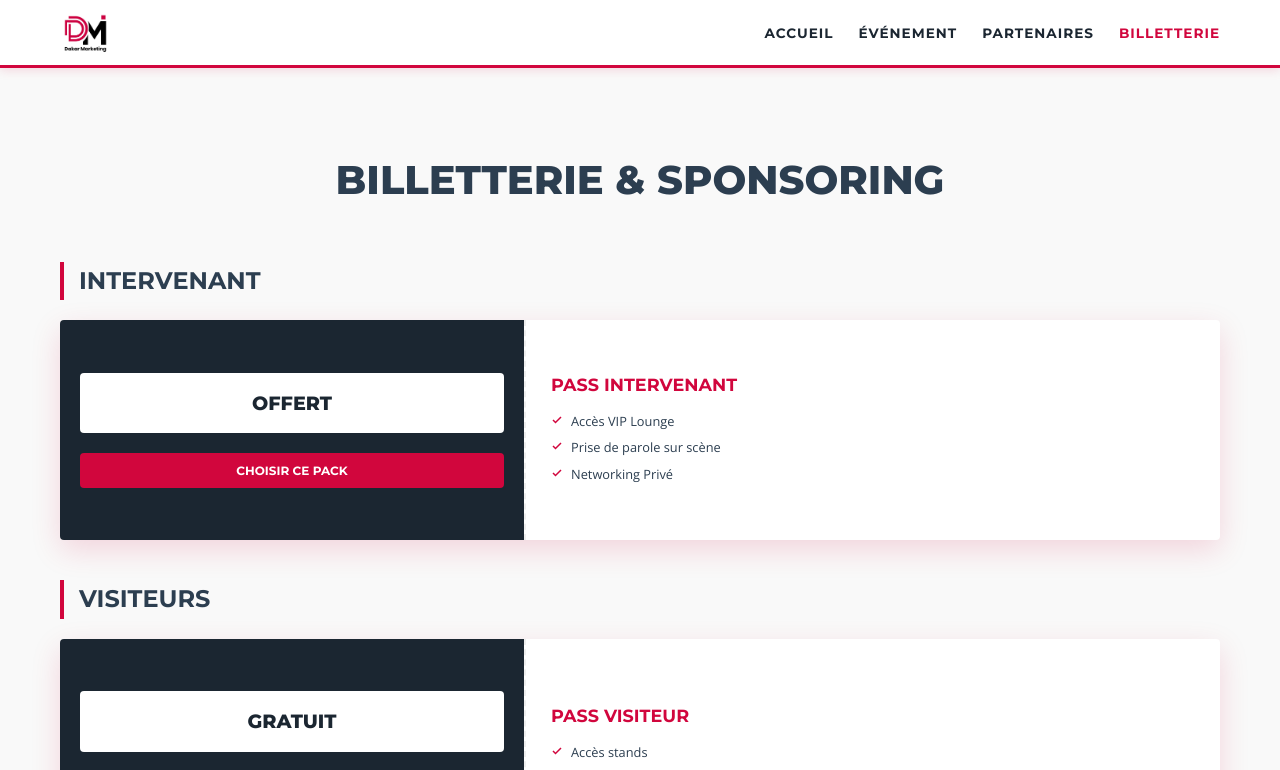
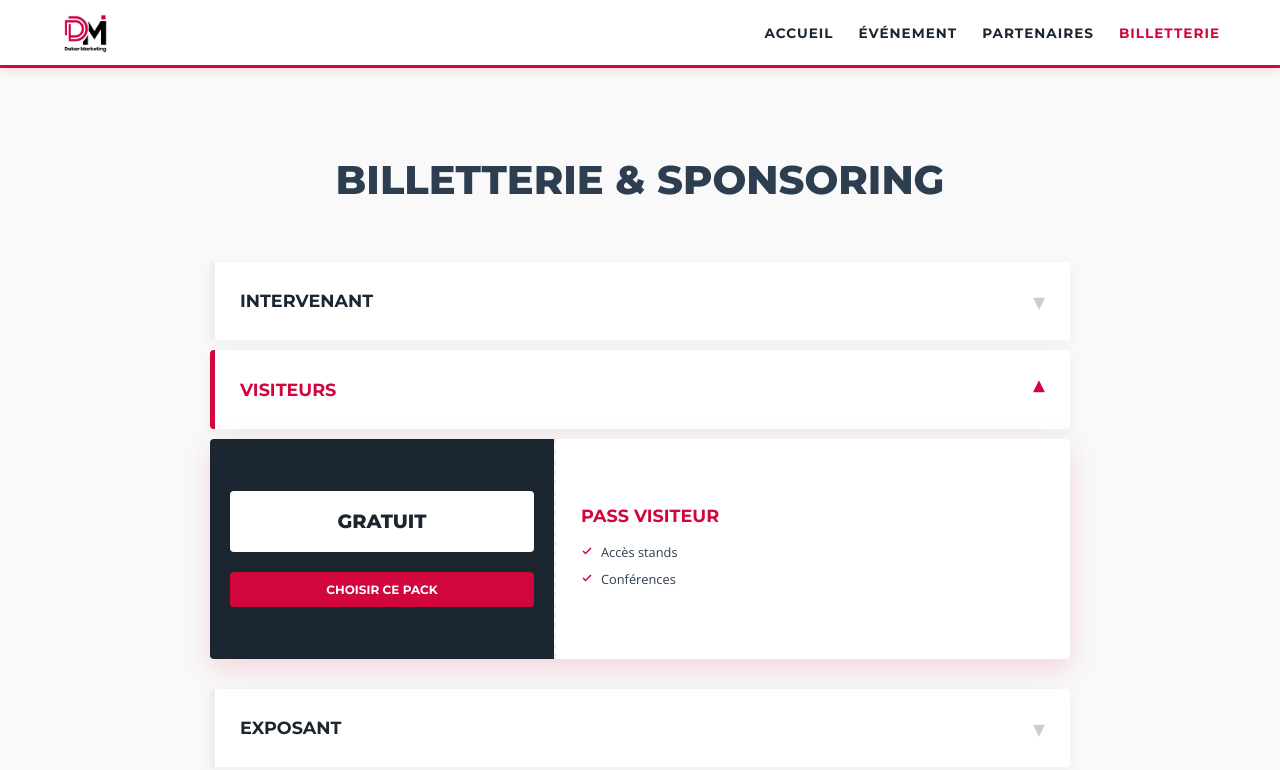
Before and after one commit to RootGardian/Bem, a React (Vite) app: page /tickets in a window 1280 px wide. Shown: the top 770 px of the page. Built offline with nearby package versions, Linux system fonts and the light colour scheme.

Commit message:
commit test

```diff
--- a/src/App.jsx
+++ b/src/App.jsx
@@ -1,6 +1,7 @@
 import React from 'react';
 import { BrowserRouter as Router, Routes, Route } from 'react-router-dom';
 import Header from './components/Header';
+import ScrollToTop from './components/ScrollToTop';
 import Footer from './components/Footer';
 import Home from './pages/Home';
 import Tickets from './pages/Tickets';
@@ -10,6 +11,7 @@ import './App.css';
 function App() {
   return (
     <Router>
+      <ScrollToTop />
       <div className="app">
         <Header />
         <Routes>
--- /dev/null
+++ b/src/components/ScrollToTop.jsx
@@ -0,0 +1,14 @@
+import { useEffect } from "react";
+import { useLocation } from "react-router-dom";
+
+const ScrollToTop = () => {
+  const { pathname } = useLocation();
+
+  useEffect(() => {
+    window.scrollTo(0, 0);
+  }, [pathname]);
+
+  return null;
+};
+
+export default ScrollToTop;
--- a/src/index.css
+++ b/src/index.css
@@ -388,4 +388,7 @@ section {
     flex: none !important;
     width: 100% !important;
   }
+}@keyframes fadeIn {
+  from { opacity: 0; transform: translateY(-10px); }
+  to { opacity: 1; transform: translateY(0); }
 }
--- a/src/pages/Tickets.jsx
+++ b/src/pages/Tickets.jsx
@@ -1,8 +1,13 @@
-import React from 'react';
+import React, { useState } from 'react';
 import { useNavigate } from 'react-router-dom';
 
 const Tickets = () => {
   const navigate = useNavigate();
+  const [activeSection, setActiveSection] = useState('visiteur');
+
+  const toggleSection = (id) => {
+    setActiveSection(activeSection === id ? null : id);
+  };
 
   const TicketCard = ({ price, title, features, badge, color = 'var(--bem-blue-night)' }) => (
     <div className="ticket-card">
@@ -26,76 +31,81 @@ const Tickets = () => {
     </div>
   );
 
+  const AccordionHeader = ({ id, title, isActive }) => (
+    <div
+      className={`accordion-header ${isActive ? 'active' : ''}`}
+      onClick={() => toggleSection(id)}
+      style={{
+        background: 'white',
+        padding: '20px 25px',
+        borderRadius: '4px',
+        display: 'flex',
+        justifyContent: 'space-between',
+        alignItems: 'center',
+        cursor: 'pointer',
+        boxShadow: '0 4px 15px rgba(0,0,0,0.05)',
+        marginBottom: '10px',
+        borderLeft: isActive ? '5px solid var(--bem-red)' : '5px solid #eee',
+        transition: '0.3s'
+      }}
+    >
+      <h2 style={{ margin: 0, fontSize: '1.1rem', fontFamily: 'Montserrat', fontWeight: 700, color: isActive ? 'var(--bem-red)' : 'var(--bem-blue-night)' }}>{title}</h2>
+      <span style={{
+        transform: isActive ? 'rotate(180deg)' : 'rotate(0deg)',
+        transition: '0.3s',
+        fontSize: '1.5rem',
+        color: isActive ? 'var(--bem-red)' : '#ccc'
+      }}>▾</span>
+    </div>
+  );
+
   return (
-    <div style={{ padding: '80px 0', background: 'var(--bg-light)', minHeight: '60vh' }}>
-      <div className="container">
+    <div style={{ padding: '80px 0', background: 'var(--bg-light)', minHeight: '80vh' }}>
+      <div className="container" style={{ maxWidth: '900px' }}>
         <h1 style={{ textAlign: 'center', marginBottom: '50px', fontWeight: 800, fontSize: '2.5rem', fontFamily: 'Montserrat' }}>Billetterie & Sponsoring</h1>
 
         {/* INTERVENANT */}
-        <h2 className="category-title" style={{ fontFamily: 'Montserrat', fontWeight: 700, fontSize: '1.5rem', textTransform: 'uppercase', margin: '40px 0 20px', borderLeft: '4px solid var(--bem-red)', paddingLeft: '15px' }}>Intervenant</h2>
+        <AccordionHeader id="intervenant" title="Intervenant" isActive={activeSection === 'intervenant'} />
+        {activeSection === 'intervenant' && (
+          <div className="accordion-content" style={{ marginBottom: '30px', animation: 'fadeIn 0.3s' }}>
             <div className="tickets-grid">
               <TicketCard price="OFFERT" title="Pass Intervenant" features={["Accès VIP Lounge", "Prise de parole sur scène", "Networking Privé"]} />
             </div>
+          </div>
+        )}
 
         {/* VISITEUR */}
-        <h2 className="category-title" style={{ fontFamily: 'Montserrat', fontWeight: 700, fontSize: '1.5rem', textTransform: 'uppercase', margin: '40px 0 20px', borderLeft: '4px solid var(--bem-red)', paddingLeft: '15px' }}>Visiteurs</h2>
+        <AccordionHeader id="visiteur" title="Visiteurs" isActive={activeSection === 'visiteur'} />
+        {activeSection === 'visiteur' && (
+          <div className="accordion-content" style={{ marginBottom: '30px', animation: 'fadeIn 0.3s' }}>
             <div className="tickets-grid">
               <TicketCard price="GRATUIT" title="Pass Visiteur" features={["Accès stands", "Conférences"]} />
             </div>
+          </div>
+        )}
 
         {/* EXPOSANT */}
-        <h2 className="category-title" style={{ fontFamily: 'Montserrat', fontWeight: 700, fontSize: '1.5rem', textTransform: 'uppercase', margin: '40px 0 20px', borderLeft: '4px solid var(--bem-red)', paddingLeft: '15px' }}>Exposant</h2>
+        <AccordionHeader id="exposant" title="Exposant" isActive={activeSection === 'exposant'} />
+        {activeSection === 'exposant' && (
+          <div className="accordion-content" style={{ marginBottom: '30px', animation: 'fadeIn 0.3s' }}>
             <div className="tickets-grid">
-          <TicketCard
-            price="25 000 CFA"
-            title="Formule Standard"
-            features={["Inclut un stand", "Accès aux panels"]}
-          />
-          <TicketCard
-            price="35 000 CFA"
-            title="Formule Premium"
-            features={["Inclut un stand", "Accès aux panels", "Déjeuners networking (Jour 1)"]}
-          />
-          <TicketCard
-            price="50 000 CFA"
-            title="Formule Gold"
-            badge="Top Seller"
-            features={["Stand en emplacement privilégié", "Accès aux panels", "Déjeuners networking (2 jours)"]}
-          />
+              <TicketCard price="25 000 CFA" title="Formule Standard" features={["Inclut un stand", "Accès aux panels"]} />
+              <TicketCard price="35 000 CFA" title="Formule Premium" features={["Inclut un stand", "Accès aux panels", "Déjeuners networking (Jour 1)"]} />
+              <TicketCard price="50 000 CFA" title="Formule Gold" badge="Top Seller" features={["Stand en emplacement privilégié", "Accès aux panels", "Déjeuners networking (2 jours)"]} />
             </div>
+          </div>
+        )}
 
         {/* NOS PACKS SPONSORING */}
-        <h2 className="category-title" style={{ fontFamily: 'Montserrat', fontWeight: 700, fontSize: '1.5rem', textTransform: 'uppercase', margin: '40px 0 20px', borderLeft: '4px solid var(--bem-red)', paddingLeft: '15px' }}>Nos Packs Sponsoring</h2>
+        <AccordionHeader id="sponsoring" title="Nos Packs Sponsoring" isActive={activeSection === 'sponsoring'} />
+        {activeSection === 'sponsoring' && (
+          <div className="accordion-content" style={{ marginBottom: '30px', animation: 'fadeIn 0.3s' }}>
             <div className="tickets-grid">
-          <TicketCard
-            price="250 000 CFA"
-            title="Pack Standard"
-            features={[
-              "Logo sur les supports de communication",
-              "Visibilité sur les réseaux sociaux",
-              "2 invitations aux conférences",
-              "Stand d'exposition",
-              "Distribution de supports promotionnels",
-              "Association de l'image à l'événement"
-            ]}
-          />
-          <TicketCard
-            price="500 000 CFA"
-            title="Pack Premium"
-            badge="Best Value"
-            features={[
-              "Logo en position prioritaire sur tous les supports",
-              "Mention spéciale en tant que partenaire majeur",
-              "Forte visibilité sur les réseaux sociaux",
-              "4 invitations VIP aux conférences",
-              "Stand premium (emplacement stratégique)",
-              "Possibilité d'intervention (prise de parole)",
-              "Distribution de supports promotionnels",
-              "Association renforcée à l'événement",
-              "Tarif préférentiel Dakar Marketing"
-            ]}
-          />
+              <TicketCard price="250 000 CFA" title="Pack Standard" features={["Logo sur les supports de communication", "Visibilité sur les réseaux sociaux", "2 invitations aux conférences", "Stand d'exposition", "Distribution de supports promotionnels", "Association de l'image à l'événement"]} />
+              <TicketCard price="500 000 CFA" title="Pack Premium" badge="Best Value" features={["Logo en position prioritaire sur tous les supports", "Mention spéciale en tant que partenaire majeur", "Forte visibilité sur les réseaux sociaux", "4 invitations VIP aux conférences", "Stand premium (emplacement stratégique)", "Possibilité d'intervention (prise de parole)", "Distribution de supports promotionnels", "Association renforcée à l'événement", "Tarif préférentiel Dakar Marketing"]} />
             </div>
+          </div>
+        )}
       </div>
     </div>
   );
```
Lines whose indentation alone changed are shown as unchanged.
